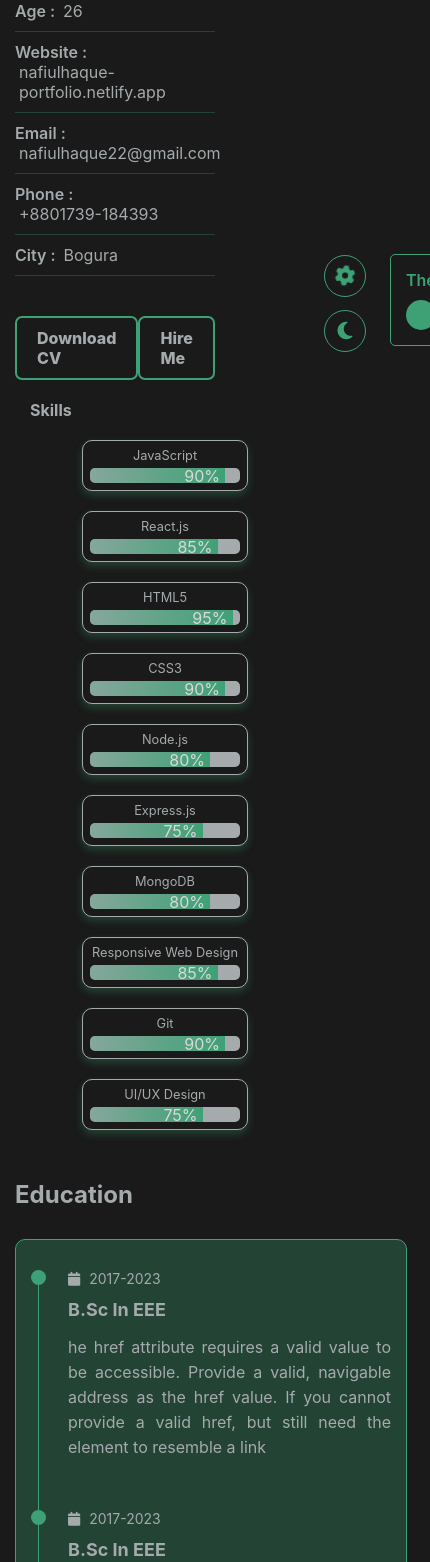
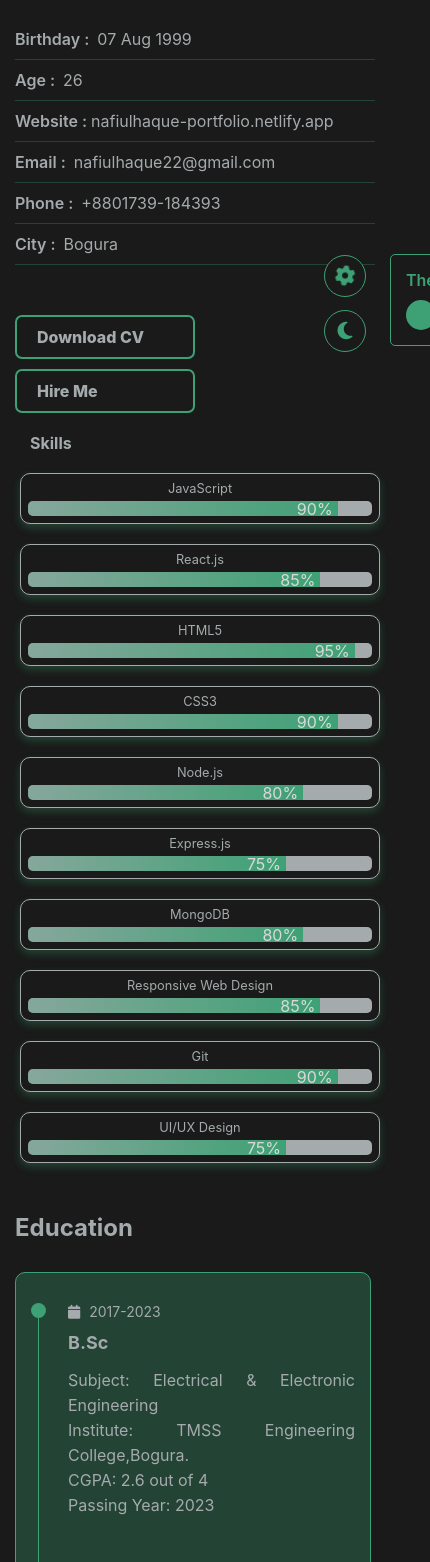
Before and after one commit to NafiulHaque/Portfolio, a React (Create React App) app: page /abouts in a window 390 px wide. Shown: the part 438-2000 px from the top of the page, 430 px wide, since content can reach past the window. Built offline with nearby package versions, Linux system fonts and the light colour scheme.

Commit message:
aboutpage edit

```diff
--- a/src/Components/Pages/Abouts/Abouts.css
+++ b/src/Components/Pages/Abouts/Abouts.css
@@ -2,6 +2,49 @@
   grid-area: main;
   /* display: flex; */
 }
+
+@media all {
+  .page-break {
+    display: none;
+  }
+}
+
+@media print {
+  html,
+  body {
+    height: initial !important;
+    overflow: initial !important;
+    -webkit-print-color-adjust: exact;
+  }
+}
+@media print {
+  .page-break {
+    margin-top: 2rem;
+    display: block;
+    page-break-after: always;
+  }
+  .about {
+    margin-top: 50px;
+  }
+  .skills-container {
+    background-color: #fff;
+  }
+  .buttons,
+  .section-title {
+    height: 0;
+    overflow: hidden;
+  }
+  .skill-item {
+    background-color: #fff;
+  }
+}
+
+@page {
+  size: auto;
+  /* margin: 20mm; */
+  /* margin-top: 20mm; */
+}
+
 .hidden {
   display: none;
 }
@@ -67,9 +110,9 @@
   margin-top: 20px;
 }
 .about .about-content .personal-info .info-item {
-  flex: 0 0 50%;
+  flex: 2 2 50%;
   max-width: 50%;
-  min-width: 200px;
+  min-width: 300px;
 }
 .about .about-content .personal-info .info-item p {
   font-weight: 600;
@@ -102,7 +145,7 @@
   background-color: var(--bg-color-2);
 }
 .about .about-content .skills {
-  flex: 0 0 40%;
+  flex: 2 2 40%;
   max-width: 40%;
   min-width: 300px;
   margin-top: 20px;
@@ -116,7 +159,7 @@
   flex: 0 0 50%;
   max-width: 50%;
   margin-top: 30px;
-  min-width: 400px;
+  min-width: 350px;
 }
 .about .about-content h3.title {
   font-size: 24px;
@@ -185,3 +228,40 @@
   text-align: justify;
   color: var(--text-color-1);
 }
+
+@media (max-width: 600px) {
+  .about .about-content .personal-info {
+    flex: 0 0 100%;
+    max-width: 100%;
+    margin-top: 20px;
+  }
+  .about .about-content .personal-info .info-item {
+    flex: 2 2 100%;
+    max-width: 100%;
+    /* min-width: 300px; */
+  }
+  .about .about-content .education,
+  .about .about-content .experience {
+    flex: 0 0 100%;
+    max-width: 100%;
+    margin-top: 30px;
+    /* min-width: 350px; */
+  }
+  .about .about-content .skills {
+    flex: 2 2 100%;
+    max-width: 100%;
+    min-width: 300px;
+    margin-top: 20px;
+  }
+  .about .about-content .personal-info .buttons {
+    display: flex;
+    flex-direction: column;
+    justify-content: space-around;
+    /* background-color: red; */
+    font-weight: 800;
+    margin-top: 40px;
+  }
+  .about .about-content .personal-info .buttons a {
+    margin-top: 10px;
+  }
+}
--- a/src/Components/Pages/Abouts/Abouts.js
+++ b/src/Components/Pages/Abouts/Abouts.js
@@ -79,6 +79,7 @@ const Abouts = () => {
                             </div>
 
                         </div>
+                        <div className="page-break" />
                         <div className="row">
                             <div className="education">
                                 <h3 className="title">Education</h3>
@@ -93,10 +94,10 @@ const Abouts = () => {
                                                 <h3 className="timeline-date">
                                                     <i className="fa fa-calendar"></i> 2017-2023
                                                 </h3>
-                                                <h4 className="timeline-title">B.Sc in EEE</h4>
-                                                <p className="timeline-text">he href attribute requires a valid value to be accessible.
-                                                    Provide a valid, navigable address as the href value.
-                                                    If you cannot provide a valid href, but still need the element to resemble a link</p>
+                                                <h4 className="timeline-title">B.Sc</h4>
+                                                <p className="timeline-text">Subject: Electrical & Electronic Engineering <br />
+                                                    Institute: TMSS Engineering College,Bogura.<br />
+                                                    CGPA: 2.6 out of 4 <br /> Passing Year: 2023  </p>
                                             </div>
                                             {/* ====timeline item ====== */}
                                             <div className="timeline-item">
@@ -104,12 +105,12 @@ const Abouts = () => {
 
                                                 </div>
                                                 <h3 className="timeline-date">
-                                                    <i className="fa fa-calendar"></i> 2017-2023
+                                                    <i className="fa fa-calendar"></i> 2015-2017
                                                 </h3>
-                                                <h4 className="timeline-title">B.Sc in EEE</h4>
-                                                <p className="timeline-text">he href attribute requires a valid value to be accessible.
-                                                    Provide a valid, navigable address as the href value.
-                                                    If you cannot provide a valid href, but still need the element to resemble a link</p>
+                                                <h4 className="timeline-title">HSC</h4>
+                                                <p className="timeline-text">Subject: Science <br />
+                                                    Institute: Armed Police Battalion Public School & College.<br />
+                                                    GPA: 5 out of 5 <br /> Passing Year: 2017  </p>
                                             </div>
                                             {/* ====timeline item ====== */}
                                             <div className="timeline-item">
@@ -117,12 +118,12 @@ const Abouts = () => {
 
                                                 </div>
                                                 <h3 className="timeline-date">
-                                                    <i className="fa fa-calendar"></i> 2017-2023
+                                                    <i className="fa fa-calendar"></i> 2012-2015
                                                 </h3>
-                                                <h4 className="timeline-title">B.Sc in EEE</h4>
-                                                <p className="timeline-text">he href attribute requires a valid value to be accessible.
-                                                    Provide a valid, navigable address as the href value.
-                                                    If you cannot provide a valid href, but still need the element to resemble a link</p>
+                                                <h4 className="timeline-title">SSC</h4>
+                                                <p className="timeline-text">Subject: Science <br />
+                                                    Institute: Gabtali Pilot High School.<br />
+                                                    GPA: 5 out of 5 <br /> Passing Year: 2015  </p>
                                             </div>
 
                                         </div>
@@ -130,7 +131,7 @@ const Abouts = () => {
                                 </div>
                             </div>
                             <div className="experience">
-                                <h3 className="title">Experience</h3>
+                                <h3 className="title">Training</h3>
                                 <div className="row">
                                     <div className="timeline-box">
                                         <div className="timeline">
@@ -140,12 +141,12 @@ const Abouts = () => {
 
                                                 </div>
                                                 <h3 className="timeline-date">
-                                                    <i className="fa fa-calendar"></i> 2017-2023
+                                                    <i className="fa fa-calendar"></i> 6 months
                                                 </h3>
-                                                <h4 className="timeline-title">B.Sc in EEE</h4>
-                                                <p className="timeline-text">he href attribute requires a valid value to be accessible.
-                                                    Provide a valid, navigable address as the href value.
-                                                    If you cannot provide a valid href, but still need the element to resemble a link</p>
+                                                <h4 className="timeline-title">Web Design & Development</h4>
+                                                <p className="timeline-text">Topic: HTML,CSS,JavaScript,PHP,Wordpress <br />
+                                                    Institute: Learning & Earning Development Project(LEDP).<br />
+                                                    Year: 2020  </p>
                                             </div>
                                             {/* ====timeline item ====== */}
                                             <div className="timeline-item">
@@ -153,26 +154,14 @@ const Abouts = () => {
 
                                                 </div>
                                                 <h3 className="timeline-date">
-                                                    <i className="fa fa-calendar"></i> 2017-2023
+                                                    <i className="fa fa-calendar"></i> 2 months
                                                 </h3>
-                                                <h4 className="timeline-title">B.Sc in EEE</h4>
-                                                <p className="timeline-text">he href attribute requires a valid value to be accessible.
-                                                    Provide a valid, navigable address as the href value.
-                                                    If you cannot provide a valid href, but still need the element to resemble a link</p>
+                                                <h4 className="timeline-title">BUREAU OF MANPOWER, EMPLOYMENT AND TRAINING </h4>
+                                                <p className="timeline-text">Topic: Motor Driving   <br />
+                                                    Institute:Technical Training Center Bogra(TTC).<br />
+                                                    Year: 2019 </p>
                                             </div>
-                                            {/* ====timeline item ====== */}
-                                            <div className="timeline-item">
-                                                <div className="circle-dot">
 
-                                                </div>
-                                                <h3 className="timeline-date">
-                                                    <i className="fa fa-calendar"></i> 2017-2023
-                                                </h3>
-                                                <h4 className="timeline-title">B.Sc in EEE</h4>
-                                                <p className="timeline-text">he href attribute requires a valid value to be accessible.
-                                                    Provide a valid, navigable address as the href value.
-                                                    If you cannot provide a valid href, but still need the element to resemble a link</p>
-                                            </div>
 
                                         </div>
                                     </div>
--- a/src/Components/Pages/Skills/Skills.css
+++ b/src/Components/Pages/Skills/Skills.css
@@ -20,7 +20,7 @@
   justify-content: space-around;
 }
 .skill-item {
-  width: 150px;
+  width: 130px;
   margin: 10px 0;
   padding: 7px;
   background-color: var(--bg-color-1);
@@ -63,3 +63,12 @@
   position: absolute;
   right: 5px;
 }
+
+@media (max-width: 600px) {
+  .skill-item {
+    width: 100%;
+  }
+  .skills-container {
+    width: 100%;
+  }
+}
```
